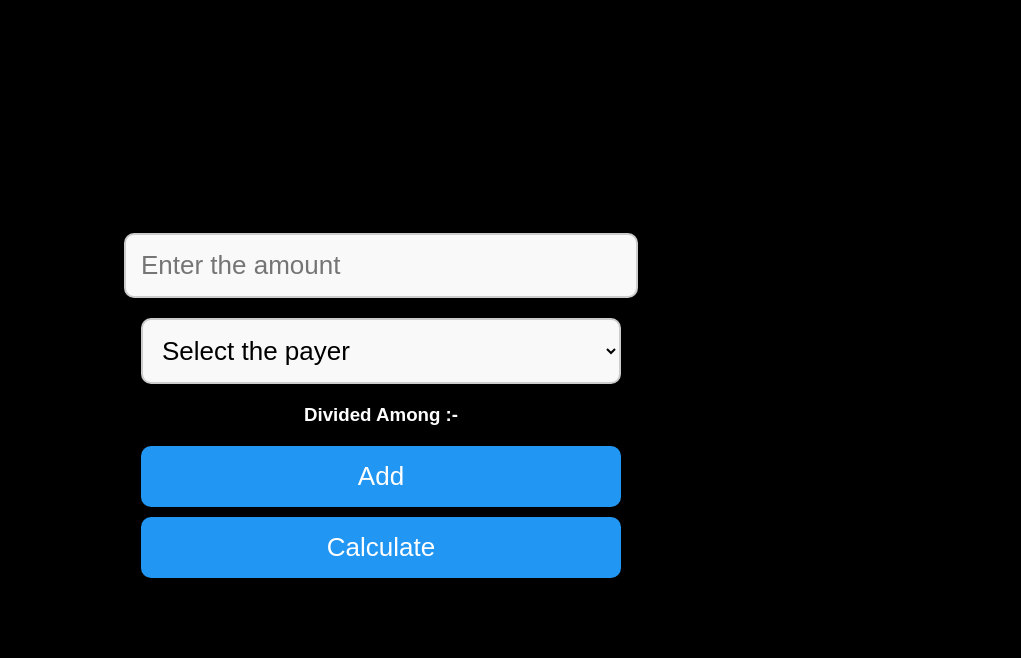
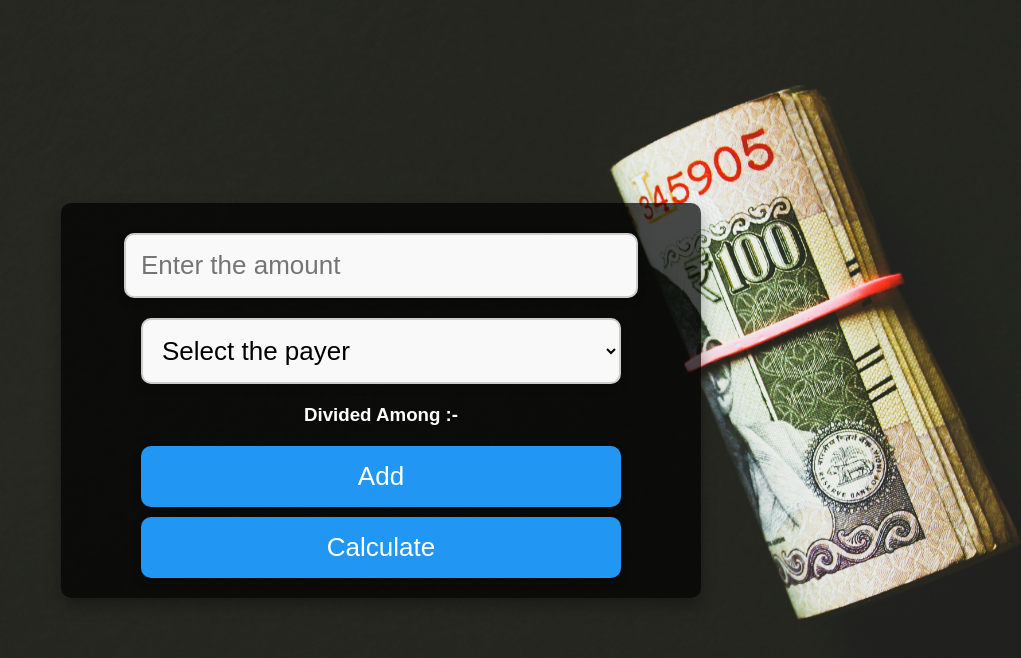
Before and after one commit to ts424/Expense-Ease, a website: page amount.html in a window 1280 px wide. Shown: the whole page, without its empty margins (259-1280 px from the left). Drawn offline with Linux system fonts and the light colour scheme; no server answers.

Commit message:
Update amount.css

```diff
--- a/amount.css
+++ b/amount.css
@@ -6,7 +6,7 @@ body {
     align-items: center;
     height: 100vh;
     background-color: black;
-    background-image: url('/images/rupixen-Cz0kKadR9Co-unsplash.jpg'); /* Adjust the path as necessary */
+    background-image: url('/rupixen-Cz0kKadR9Co-unsplash.jpg'); /* Adjust the path as necessary */
     background-size: cover;
     background-position: center;
     font-family: Arial, sans-serif;
```
